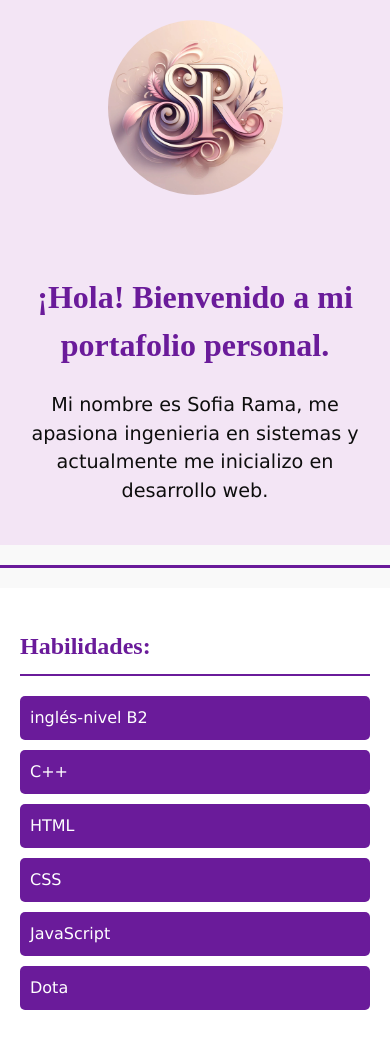
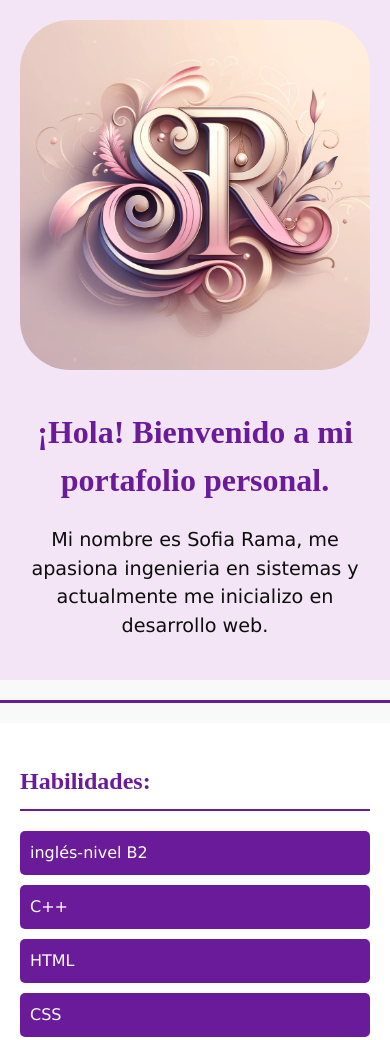
Before and after one commit to sofiarama/sofiarama.github.io, a plain HTML site: page index.html in a window 390 px wide. Shown: the top 1040 px of the page. Drawn offline with Linux system fonts and the light colour scheme; a web font is replaced by a local one.

Commit message:
arreglando

```diff
--- a/style.css
+++ b/style.css
@@ -126,9 +126,11 @@ hr {
 
 @media only screen and (max-width: 1000px) {
     .introduction_image {
-        width: 50%;
-        border-radius: 100px;
-        margin-bottom: 50px;
+        width: 100%;
+        max-width: 350px;
+        border-radius: 50px;
+        /* padding: 50px; */
+        /* margin: 0px; */
     }
     #skills ul li {
         margin-bottom: 10px;
```
